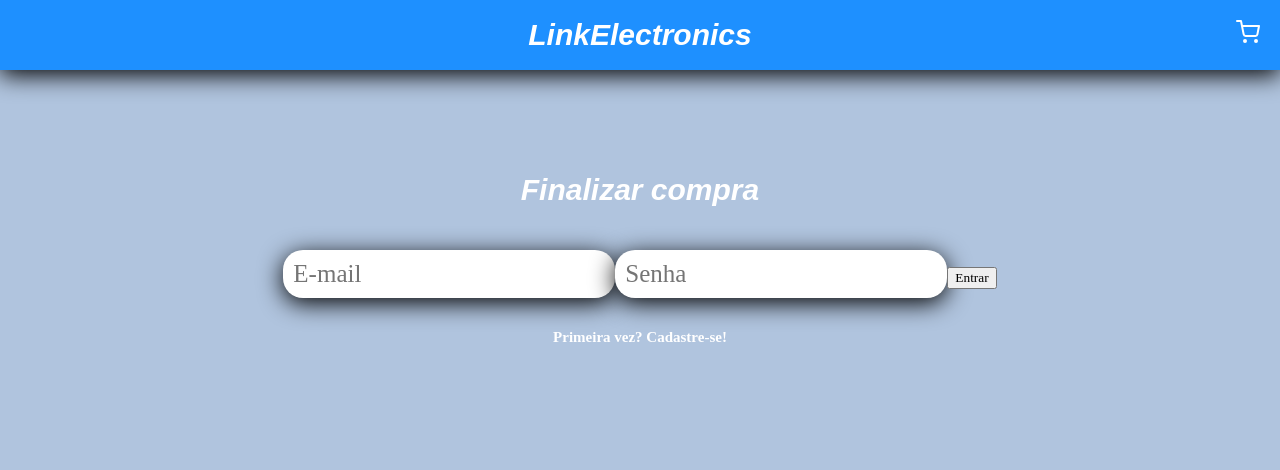
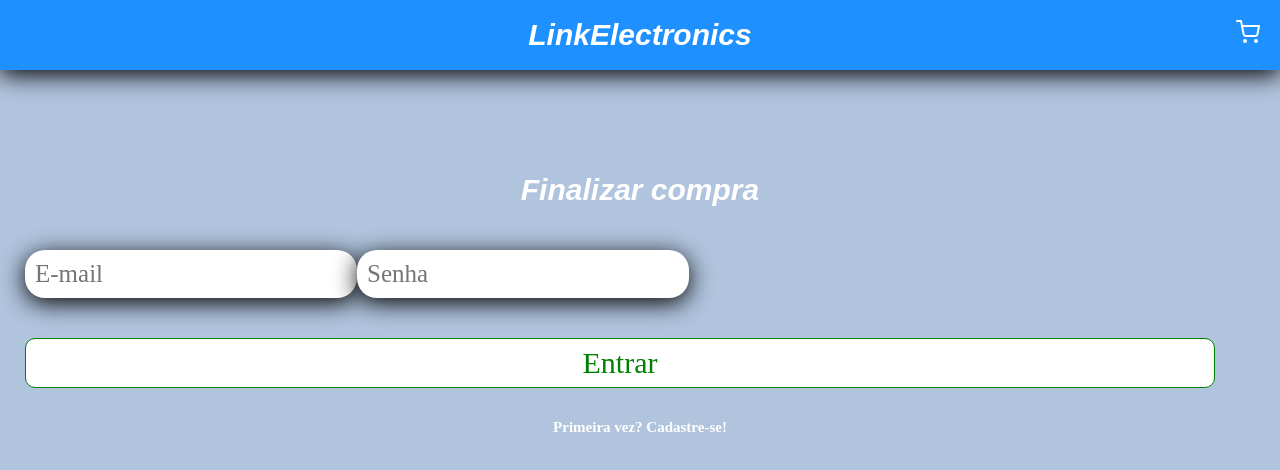
Before and after one commit to AndreHilario/LinkElectronics-Front, a React (Create React App) app: page /login in a window 1280 px wide. Shown: the top 470 px of the page. Built offline with nearby package versions, Linux system fonts and the light colour scheme.

Commit message:
Fix: Last changes

```diff
--- a/src/pages/HomePage/Checkout.js
+++ b/src/pages/HomePage/Checkout.js
@@ -9,12 +9,12 @@ export default function Checkout() {
     <CheckoutContainer>
       <TitleCheckout>
         <h1>Compra Realizada com sucesso</h1>
+        <h2>Resumo do pedido</h2>
       </TitleCheckout>
       <Container>
         {shoppingCart.length > 0
           ? shoppingCart.map(items => (
             <ItemCart>
-                <h2>Resumo do pedido</h2>
               <BoxItemCart>
                 <img src={items.urlImage} alt="" />
                 <div>
@@ -37,9 +37,17 @@ const CheckoutContainer = styled.div`
 position: relative;
 `
 const TitleCheckout = styled.div`
+display: flex;
+flex-direction: column;
+align-items: center;
   h1 {
   color: green;
   font-size: 2rem;
   text-align: center;
+  margin-bottom: 60px;
+}
+  h2 {
+  font-size: 1.5rem;
+  margin-right: 30%;
 }
 `
--- a/src/pages/LoginPage/LoginPage.js
+++ b/src/pages/LoginPage/LoginPage.js
@@ -1,6 +1,6 @@
 import styled from 'styled-components'
 import { Link, useNavigate } from 'react-router-dom'
-import { useContext, useEffect, useState } from 'react'
+import { useContext, useState } from 'react'
 import axios from 'axios'
 import AuthContext from '../../contexts/CartContext'
 
@@ -15,13 +15,13 @@ export default function LoginPage() {
     axios
       .post(`${process.env.REACT_APP_API_URL}/login`, form)
       .then(res => {
-        // setToken(res.data.token)
-        // setUserName(res.data.userName)
-        // localStorage.setItem('token', res.data.token)
-        // localStorage.setItem('userName', res.data.userName)
+        setToken(res.data.token)
+        setUserName(res.data.userName)
+        localStorage.setItem('token', res.data.token)
+        localStorage.setItem('userName', res.data.userName)
         navigate('/checkout')
       })
-      .catch(err => console.log(err.response.data))
+      .catch(err => alert(err.response.data))
   }
 
   return (
@@ -88,4 +88,14 @@ const Login = styled.section`
     -moz-box-shadow: 0px 5px 25px 0px rgba(0, 0, 0, 1);
     box-shadow: 0px 5px 25px 0px rgba(0, 0, 0, 1);
   }
+  button {
+    background-color: #fff;
+    border: 1px solid green;
+    border-radius: 10px;
+    margin-top: 40px;
+    width: calc(100vw - 90px);
+    height: 50px;
+    font-size: 30px;
+    color: green;
+  }
 `
```
Also changed, not shown: src/pages/ProductPage/MenuProductPage.js (+0 -17 lines), src/pages/ProductPage/logo512.png (deleted). Lines whose indentation alone changed are shown as unchanged.
